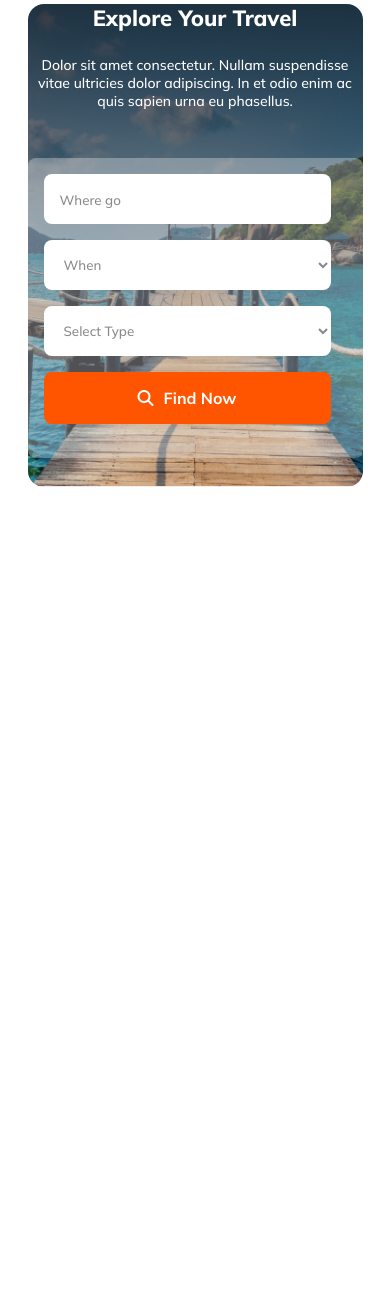
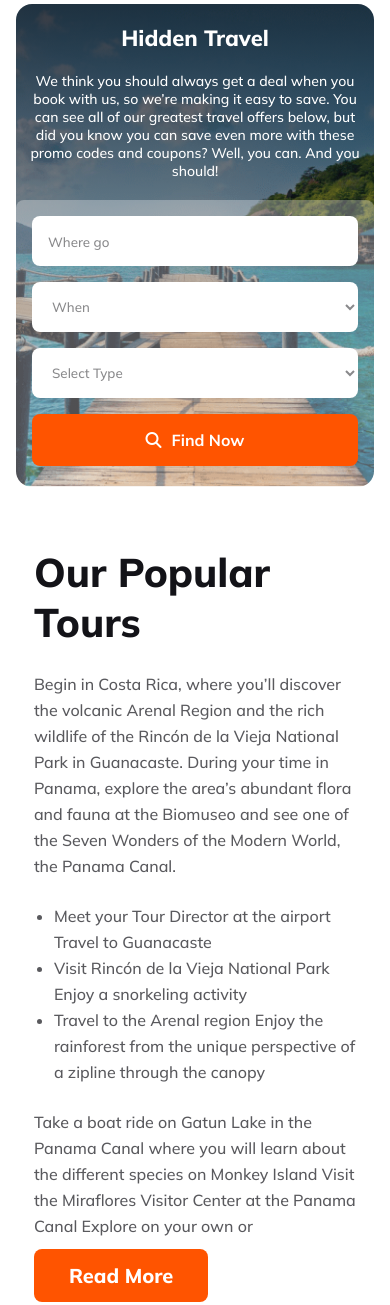
Before and after one commit to saiful0md/hero-travel-a2, a plain HTML site: page index.html in a window 390 px wide. Shown: the part 174-1479 px from the top of the page. Before the commit the page ends 844 px from the top, so only its background shows below. Drawn offline with Linux system fonts and the light colour scheme.

Commit message:
added popular tours section with responsive

```diff
--- a/index.html
+++ b/index.html
@@ -33,11 +33,8 @@
         <div class="banner-container-wraper">
             <div class="banner-container">
                 <div class="banner-content">
-                    <h1 class="banner-title">Explore Your Travel</h1>
-                    <p class="banner-description">
-                      Dolor sit amet consectetur. Nullam suspendisse vitae ultricies
-                      dolor adipiscing. In et odio enim ac quis sapien urna eu
-                      phasellus.
+                    <h1 class="banner-title">Hidden Travel</h1>
+                    <p class="banner-description">We think you should always get a deal when you book with us, so we’re making it easy to save. You can see all of our greatest travel offers below, but did you know you can save even more with these promo codes and coupons? Well, you can. And you should!
                     </p>
                   </div>
                   <div class="select-container">
@@ -56,6 +53,27 @@
         </div>
       </section>
       <!-- Banner section end -->
+      <!-- Our Popular Tours section -->
+      <section class="popular-tours-section">
+        <div class="popular-tours-container">
+            <div class="popular-tours-container-wraper">
+                <div class="popular-tours-contant">
+                    <h2 class="popular-tours-title">Our Popular Tours</h2>
+                    <p class="popular-tours-description">Begin in Costa Rica, where you’ll discover the volcanic Arenal Region and the rich wildlife of the Rincón de la Vieja National Park in Guanacaste. During your time in Panama, explore the area’s abundant flora and fauna at the Biomuseo and see one of the Seven Wonders of the Modern World, the Panama Canal.</p>
+                    <ul>
+                        <li>Meet your Tour Director at the airport Travel to Guanacaste</li>
+                        <li>Visit Rincón de la Vieja National Park Enjoy a snorkeling activity</li>
+                        <li>Travel to the Arenal region Enjoy the rainforest from the unique perspective of a zipline through the canopy</li>
+                    </ul>
+                    <p class="popular-tours-description">Take a boat ride on Gatun Lake in the Panama Canal where you will learn about the different species on Monkey Island Visit the Miraflores Visitor Center at the Panama Canal Explore on your own or</p>
+                    <a href="#" class="btn-read-more">Read More</a>
+                </div>
+                <div class="popular-tours-img">
+                    <img src="images/Rectangle 4.png" alt="">
+                </div>
+            </div>
+        </div>
+      </section>
     </main>
     <!-- Main section end -->
     <!-- Script For Font Awesome -->
--- a/styles/style.css
+++ b/styles/style.css
@@ -1,62 +1,61 @@
-@import url('https://fonts.googleapis.com/css2?family=Mulish:wght@500;600;700;800;900&display=swap');
+@import url("https://fonts.googleapis.com/css2?family=Mulish:wght@500;600;700;800;900&display=swap");
 
 /* shared styles */
 
-*{
+* {
   margin: 0;
   padding: 0;
-    font-family: 'Mulish', sans-serif;
+  font-family: "Mulish", sans-serif;
 }
-a{
+a {
   text-decoration: none;
 }
 
-
 /* Header Section Styles */
-#header-section{
+#header-section {
   max-width: 1440px;
   width: 90%;
   margin: 0 auto;
   padding: 1.875rem 1rem;
 }
-.nav-container{
+.nav-container {
   display: flex;
   justify-content: space-between;
   align-items: center;
 }
-.nav-container .logo-section{
+.nav-container .logo-section {
   display: flex;
   align-items: self-start;
 }
-.nav-container .logo-section .logo-title{
+.nav-container .logo-section .logo-title {
   color: #131318;
   font-size: 2.25rem;
   font-weight: 800;
 }
-.nav-container .logo-section .logo-title .journey{
-    color: #FF5400;
+.nav-container .logo-section .logo-title .journey {
+  color: #ff5400;
   font-size: 2.25rem;
   font-weight: 800;
 }
-.nav-container ul{
+.nav-container ul {
   display: flex;
   gap: 44px;
 }
-.nav-container ul li{
+.nav-container ul li {
   list-style: none;
 }
-.nav-container ul li a{
-    color:  #424247;
+.nav-container ul li a {
+  color: #424247;
   font-size: 18px;
-    transition: .5s all ease;
+  transition: 0.5s all ease;
 }
 /* Hover Effect For Anchor */
-.nav-container ul li a:hover{
-    color:  #FF5400;
+.nav-container ul li a:hover {
+  color: #ff5400;
 }
 
 /* Banner section styles */
-.banner-section{
+.banner-section {
   padding: 1.875rem 1rem;
 }
 .banner-container-wraper {
@@ -65,7 +64,12 @@ a{
   height: 500px;
   margin: 0 auto;
   text-align: center;
-    background:linear-gradient(180deg, rgba(19, 19, 24, 0.80) 0%, rgba(19, 19, 24, 0.00) 100%), url("../images/Group\ 13\ \(1\)\ \(1\).png");
+  background: linear-gradient(
+      180deg,
+      rgba(19, 19, 24, 0.8) 0%,
+      rgba(19, 19, 24, 0) 100%
+    ),
+    url("../images/Group\ 13\ \(1\)\ \(1\).png");
   background-size: cover;
   background-position: center;
   background-repeat: no-repeat;
@@ -77,60 +81,59 @@ a{
   top: 30%;
   left: 20%;
 }
-.banner-container .banner-content{
+.banner-container .banner-content {
   max-width: 670px;
   width: 100%;
 }
-.banner-container .banner-content .banner-title{
-    color: #FFF;
+.banner-container .banner-content .banner-title {
+  color: #fff;
   font-size: 4rem;
   font-weight: 800;
 }
 .banner-container .banner-content .banner-description {
-    color: #FFF;
+  color: #fff;
   margin: 24px 0px 48px 0px;
 }
-/* select container styles */
 
-.select-container{
+.select-container {
   max-width: 800px;
   width: 100%;
   height: 84px;
   border-radius: 8px;
-    background: rgba(255, 255, 255, 0.30);
+  background: rgba(255, 255, 255, 0.3);
 }
-.select-container form{
+.select-container form {
   max-width: 696px;
   padding-top: 20px;
 }
 .select-container input {
   border-radius: 8px;
-    background: #FFF;
+  background: #fff;
   padding: 16px 0px 16px 16px;
   border: 0;
   max-width: 145px;
 }
-.select-container input::placeholder{
-    color: rgba(19, 19, 24, 0.50);
+.select-container input::placeholder {
+  color: rgba(19, 19, 24, 0.5);
 }
-#select-1{
+#select-1 {
   border-radius: 8px;
-    background: #FFF;
+  background: #fff;
   padding: 16px 85px 16px 16px;
-    color: rgba(19, 19, 24, 0.50);
+  color: rgba(19, 19, 24, 0.5);
   border: none;
 }
-#select{
+#select {
   border-radius: 8px;
-    background: #FFF;
+  background: #fff;
   padding: 16px 52px 16px 16px;
-    color: rgba(19, 19, 24, 0.50);
+  color: rgba(19, 19, 24, 0.5);
   border: none;
 }
-.btn-find{
+.btn-find {
   border-radius: 8px;
-    background: #FF5400;
-    color: #FFF;
+  background: #ff5400;
+  color: #fff;
   font-weight: 700;
   padding: 16px 31px;
   transition: 0.5s all ease;
@@ -138,54 +141,116 @@ a{
 .btn-find:hover {
   background: #9f4215;
 }
-.btn-find i{
+.btn-find i {
   margin-right: 10px;
 }
+/* popular-tours-section */
+.popular-tours-section {
+  padding: 1.875rem 1rem;
+}
+.popular-tours-container {
+  max-width: 1440px;
+  margin: 0 auto;
+  width: 90%;
+}
+.popular-tours-container-wraper {
+  display: flex;
+  gap: 100px;
+}
+.popular-tours-contant {
+    max-width: 525px;
+}
+.popular-tours-contant .popular-tours-title {
+  color: #131318;
+  font-size: 2.5rem;
+  font-weight: 800;
+}
+.popular-tours-contant .popular-tours-description  {
+    color: rgba(19, 19, 24, 0.70);
+    line-height: 1.625rem;
+    margin: 24px 0px;
+}
+.popular-tours-contant > ul{
+    color: rgba(19, 19, 24, 0.70);
+    line-height: 1.625rem;
+    margin: 24px 0px;
+    padding-left: 20px;
+}
+.popular-tours-contant > a{
+    border-radius: 8px;
+    background: #FF5400;
+    color: #FFF;
+    text-align: center;
+    font-size: 1.25rem;
+    font-weight: 800;
+    padding: 14px 35px;
+}
+
+
 
 /* Responsive styles */
 /* Mobile devices */
-@media screen and (max-width:576px){
-    .nav-container{
+@media screen and (max-width: 576px) {
+  .nav-container,
+  .popular-tours-container-wraper{
     flex-direction: column;
   }
-    .nav-container ul{
+  .nav-container ul {
     gap: 3px;
   }
-    .nav-container .logo-section .logo-title{
+  .nav-container .logo-section .logo-title {
     margin-bottom: 20px;
   }
-    .banner-container-wraper{
+  .banner-container-wraper {
     width: 100%;
-        max-width: 335px;
     height: 483px;
   }
-    .banner-container{
-        top:0;
+  .banner-container {
+    top: 0;
     left: 0;
   }
-    .banner-container .banner-content .banner-title{
+  .banner-container .banner-content .banner-title {
     font-size: 1.375rem;
+    padding-top: 20px;
   }
-    .banner-container .banner-content .banner-description{
+  .banner-container .banner-content .banner-description {
     font-size: 0.875rem;
+    padding: 20px 10px;
+    margin: 0;
   }
-    .select-container form{
+  .select-container form {
     display: flex;
-        width: 287px;
     padding: 16px;
     flex-direction: column;
     gap: 16px;
   }
-    .select-container form input{
-        max-width: 271px;
+  .select-container form input {
+    max-width: 432px;
     padding-top: 18px;
   }
-    .select-container{
+  .select-container {
     max-width: 800px;
     width: 100%;
     height: 300px;
     border-radius: 8px;
-        background: rgba(255, 255, 255, 0.30);
+    background: rgba(255, 255, 255, 0.3);
+  }
+  .popular-tours-img img{
+    width: 100%;
+  }
+}
+/* medium device */
+@media screen and (min-width:576px) and (max-width:992px) {
+    .select-container form {
+        display: flex;
+        padding: 16px;
+        flex-direction: column;
+        gap: 16px;
+    }
+    .popular-tours-container-wraper,
+    .nav-container {
+        flex-direction: column;
       }
 
+
 }
```
Lines whose indentation alone changed are shown as unchanged.
